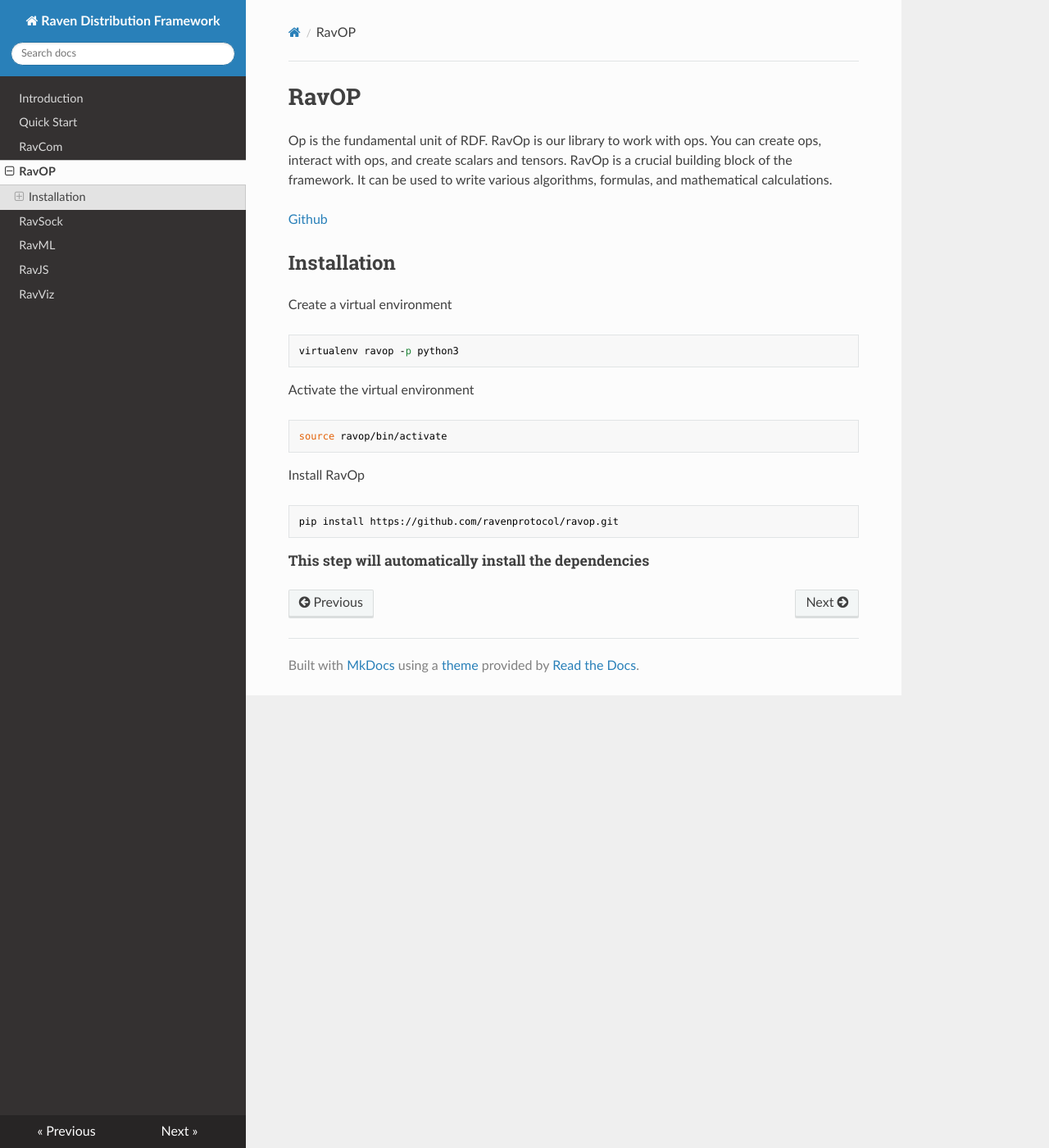
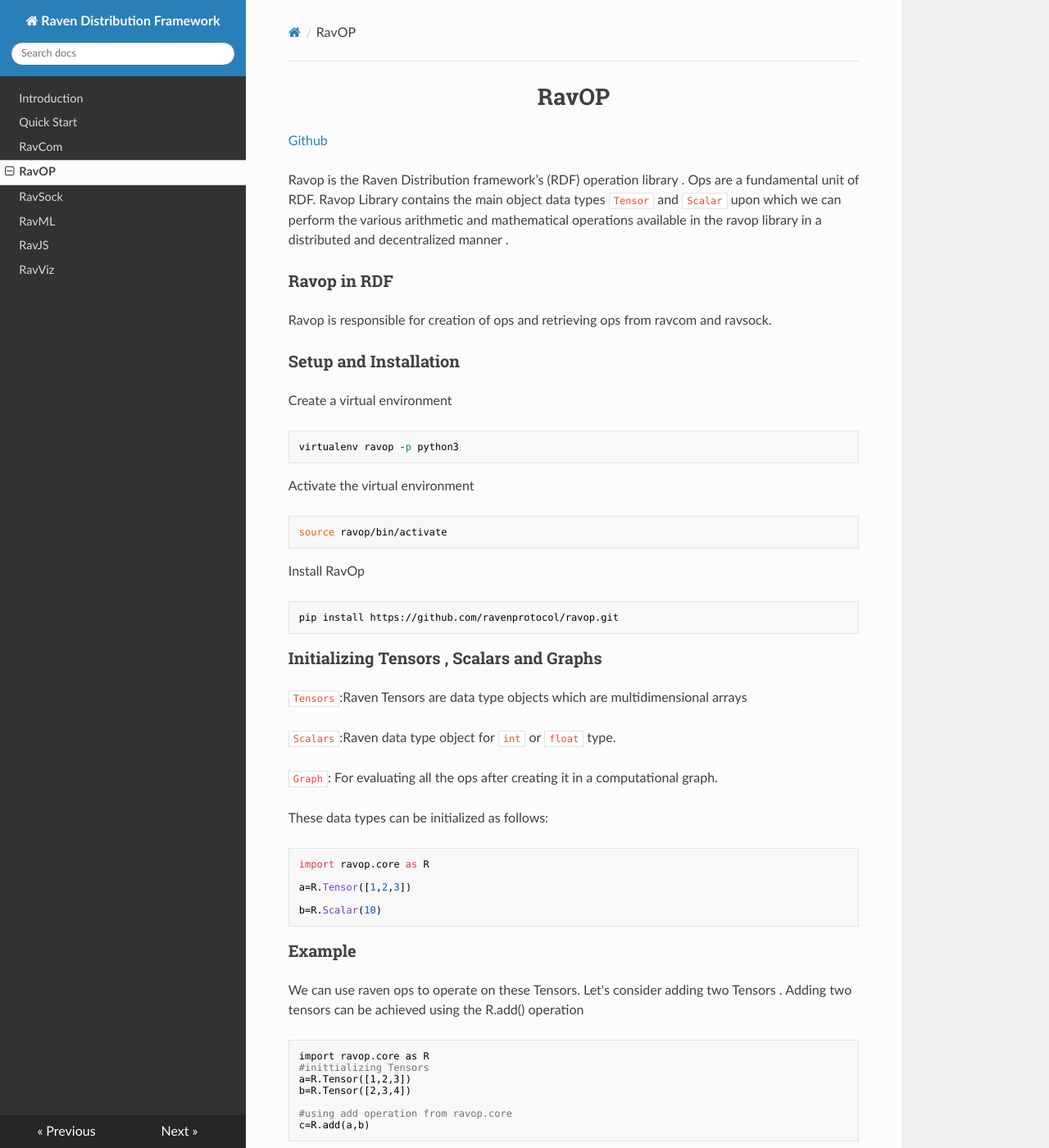
Before and after one commit to ravenprotocol/docs, an MkDocs documentation site: the page built from docs/ravop.md, in a window 1280 px wide and 1400 px high. Shown: the whole window at 82% size. Built offline with MkDocs 1.6.1, drawn with Linux system fonts in a browser that asks for light colours; nearby versions of some CDN libraries; some of the changed text lies outside the part shown.

Commit message:
Update ravop.md

```diff
--- a/docs/ravop.md
+++ b/docs/ravop.md
@@ -1,10 +1,15 @@
-# RavOP
-
-Op is the fundamental unit of RDF. RavOp is our library to work with ops. You can create ops, interact with ops, and create scalars and tensors. RavOp is a crucial building block of the framework. It can be used to write various algorithms, formulas, and mathematical calculations.
+<div align="center">
+ <h1> RavOP </h1>
+</div>
 
 [Github](https://github.com/ravenprotocol/ravop.git)
 
-## Installation
+Ravop is the Raven Distribution framework’s (RDF) operation library . Ops are a fundamental unit of RDF. Ravop Library contains the main object data types `Tensor` and `Scalar` upon which we can perform the various arithmetic and mathematical operations available in the ravop library in a distributed and decentralized manner .
+
+
+###Ravop in RDF
+Ravop is responsible for creation of ops and retrieving ops from ravcom and ravsock.
+### Setup and Installation
 
 Create a virtual environment
 
@@ -18,4 +23,149 @@ Install RavOp
 
     pip install https://github.com/ravenprotocol/ravop.git
 
+
+### Initializing Tensors , Scalars and Graphs
+
+`Tensors`:Raven Tensors are data type objects which are multidimensional arrays
+
+`Scalars`:Raven data type object for `int` or `float` type.
+
+`Graph`: For evaluating all the ops after creating it in a computational graph.
+
+These data types can be initialized as follows:
+
+    import ravop.core as R
+
+    a=R.Tensor([1,2,3])
+
+    b=R.Scalar(10)
+
+
+
+###Example
+We can use raven ops to operate on these Tensors. Let's consider adding two Tensors .
+Adding two tensors can be achieved using the R.add() operation
+
+
+
+    import ravop.core as R
+    #inittializing Tensors
+    a=R.Tensor([1,2,3])
+    b=R.Tensor([2,3,4])
+
+    #using add operation from ravop.core
+    c=R.add(a,b)
+
+Raven supports Unary and Binary ops :
+
+`unary ops`
+
+    import ravop.core as R
+    #inittializing Tensor
+    a=R.Tensor([1,2,3])
+    #using min operation from ravop.core
+    c=R.min(a)
+
+
+`Binary ops` :
+
+    import ravop.core as R
+    #inittializing Tensors
+    a=R.Tensor([1,2,3])
+    b=R.Tensor([2,3,4])
+    #using multiply operation from ravop.core
+    c=R.multiply(a,b)
+##Supported Ops
+Arithmetic Ops
+
+Op name |parameters|
+|---|---|
+|lin|
+|add|
+|mul|
+|sub|
+|pos|
+|neg|
+|exp|
+|natlog|
+|pow|
+|square|
+|cube|
+|square_root|
+|cube_root|
+|abs|
+
+Comparision Opa
+
+Op name |parameters|
+|---|---|
+|greater|
+|greater_equal|
+|less|
+|less_equal|
+|equal|
+|not_equal|
+
+Logical Operations
+
+Op name |parameters|
+|---|---|
+|logical_and|
+|logical_or|
+|logical_not|
+|logical_xor|
+
+Statistical Ops
+
+Op name |parameters|
+|---|---|
+|mean|
+|average|
+|mode|
+|median|
+|variance|
+|std|
+|percentile|
+
+Tensor Ops
+
+Op name |parameters|
+|---|---|
+|random|
+|bincount|
+|where|
+|sign|
+|foreach|
+|one_hot_encoding|
+|matmul|
+|multiply|
+|dot|
+|transpose|
+|sum|
+|sort|
+|split|
+|reshape|
+|concat|
+|min|
+|max|
+|unique|
+|argmax|
+|argmin|
+|expand_dims|
+|inv|
+|gather|
+|reverse|
+|stack|
+|tile|
+|slice|
+|find_indices|
+|shape|
+
+
+
+
+
+
+
+
 ##### This step will automatically install the dependencies
```
